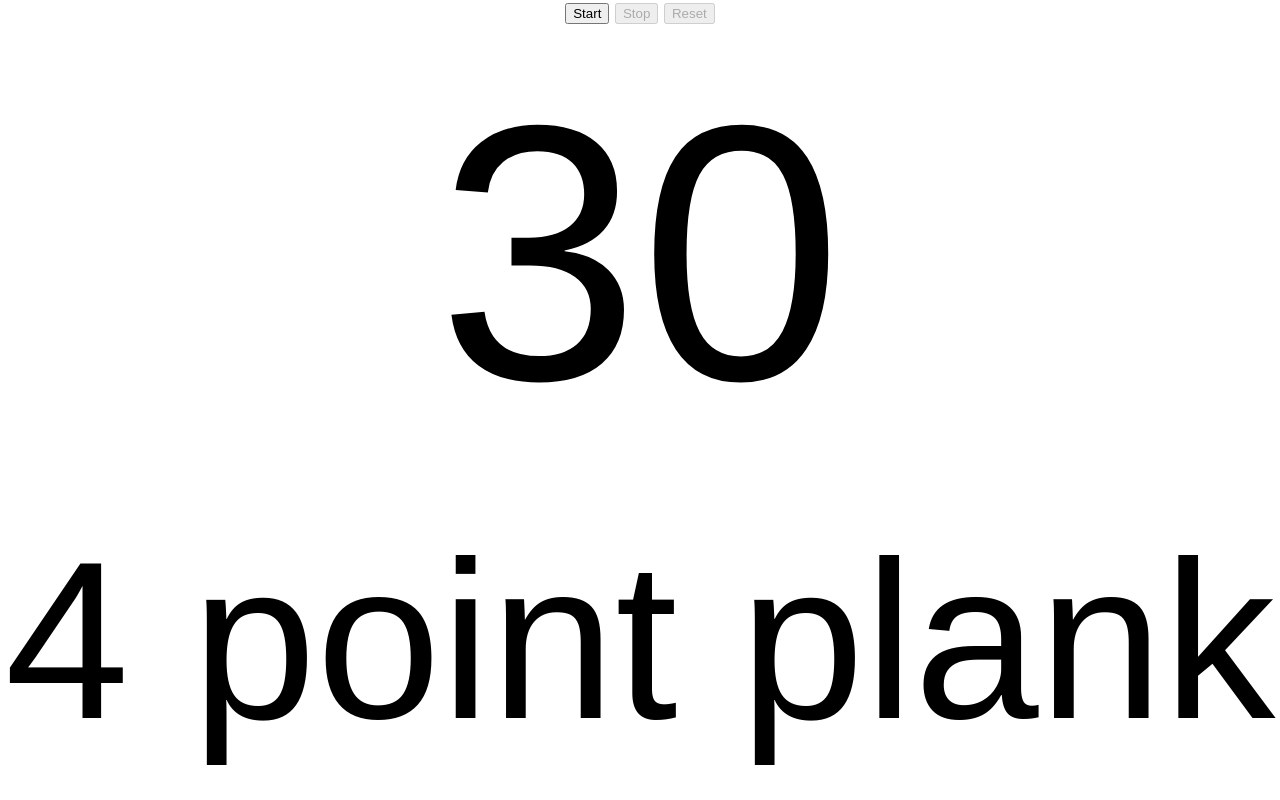
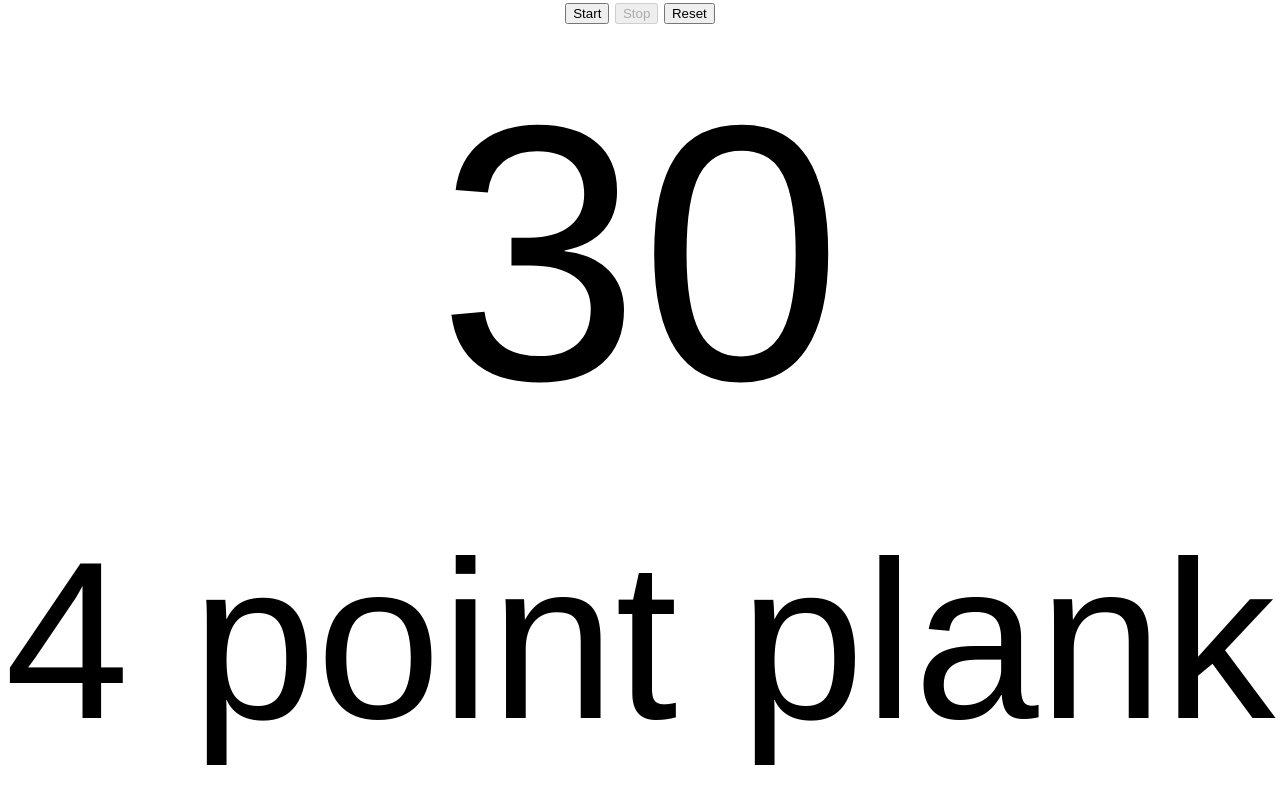
Before and after one commit to jonathanpglick/workouts, a plain HTML site: page circuit-b.html in a window 1280 px wide. Drawn offline with nearby package versions, Linux system fonts and the light colour scheme.

Commit message:
Fixes always disabled Reset button

```diff
--- a/circuit-b.html
+++ b/circuit-b.html
@@ -126,7 +126,7 @@
         else {
           $start.removeAttr('disabled');
           $stop.attr('disabled', 'disabled');
-          $reset.attr('disabled', 'disabled');
+          $reset.removeAttr('disabled');
         }
       }
 
```
